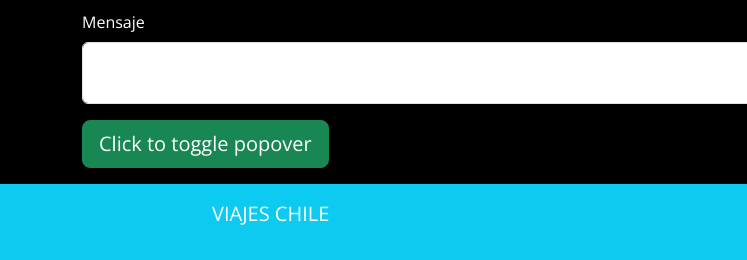
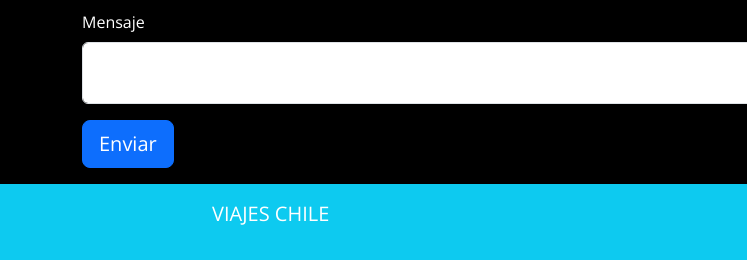
Before and after one commit to VanessaBattaglini/Viajes_de_Chlie, a plain HTML site: page index.html in a window 1280 px wide. Shown: the part 2347-2607 px from the top of the page, 0-747 px from the left. Drawn offline with nearby package versions, Linux system fonts and the light colour scheme.

Commit message:
:boom: Funcionalidad de Javascript con Popover

```diff
--- a/assets/js/script.js
+++ b/assets/js/script.js
@@ -1,10 +1,9 @@
-// TOOLTIPS
-const popoverTriggerList = document.querySelectorAll('[data-bs-toggle="popover"]');
+// POPOVER
+const popoverTriggerList = document.querySelectorAll('[data-bs-toggle="popover"]')
+const popoverList = [...popoverTriggerList].map(popoverTriggerEl =>
+    new bootstrap.Popover(popoverTriggerEl))
 
-const popoverList = [...popoverTriggerList].map(popoverTriggerEl =>
-    new bootstrap.Popover(popoverTriggerEl));
-
-// TITULOS DESTACADO
+// TITULO CONTACTO
 // DOBLECLICK
 $(document).ready(function () {
     $("h2").dblclick(function () {
--- a/index.html
+++ b/index.html
@@ -181,12 +181,13 @@
                 <label class="mb-2 text-white">Mensaje</label>
                 <textarea class="form-control"></textarea>
             </div>
-            <!-- TOOLTIPS -->
+            <!-- POPOVER -->
             <div class="my-3">
-                <button type="button" class="btn btn-lg btn-success" data-bs-toggle="popover" title="Popover title"
-                    data-content="Mensaje correcto?">
-                    Click to toggle popover
-                </button>
+                <button type="button"
+                class="btn btn-lg btn-primary"
+                data-bs-toggle="popover"
+                data-bs-title="Popover Message"
+                data-bs-content="Tu mensaje se ha enviado con exito">Enviar</button>
             </div>
         </form>
 
@@ -222,15 +223,16 @@
     </footer>
 
 
-    <!-- SCRIPT JAVASCRIPT -->
-    <script src="./assets/js/script.js"></script>
     <!-- SCRIPT BOOSTRAP -->
     <script src="https://cdn.jsdelivr.net/npm/bootstrap@5.3.2/dist/js/bootstrap.bundle.min.js"
         integrity="sha384-C6RzsynM9kWDrMNeT87bh95OGNyZPhcTNXj1NW7RuBCsyN/o0jlpcV8Qyq46cDfL"
         crossorigin="anonymous"></script>
-    <!-- SCRIPT JQUERY -->
+    <!-- JQUERY -->
     <script src="https://code.jquery.com/jquery-3.7.1.min.js"
         integrity="sha256-/JqT3SQfawRcv/BIHPThkBvs0OEvtFFmqPF/lYI/Cxo=" crossorigin="anonymous"></script>
+    <!-- ENLACE SCRIPT -->
+    <script src="./assets/js/script.js"></script>
+
 </body>
 
 </html>
```
Also changed, not shown: assets/css/style.css (line endings or trailing spaces).
